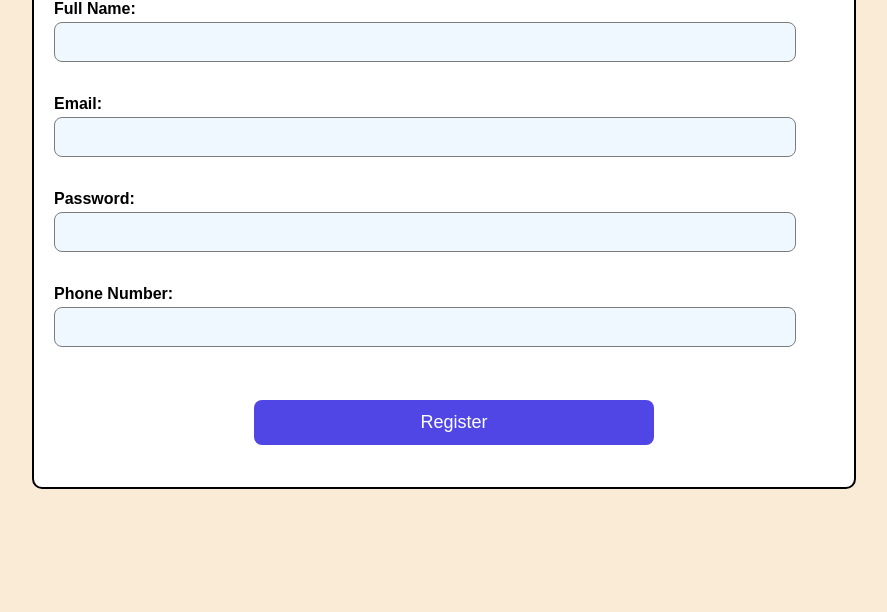
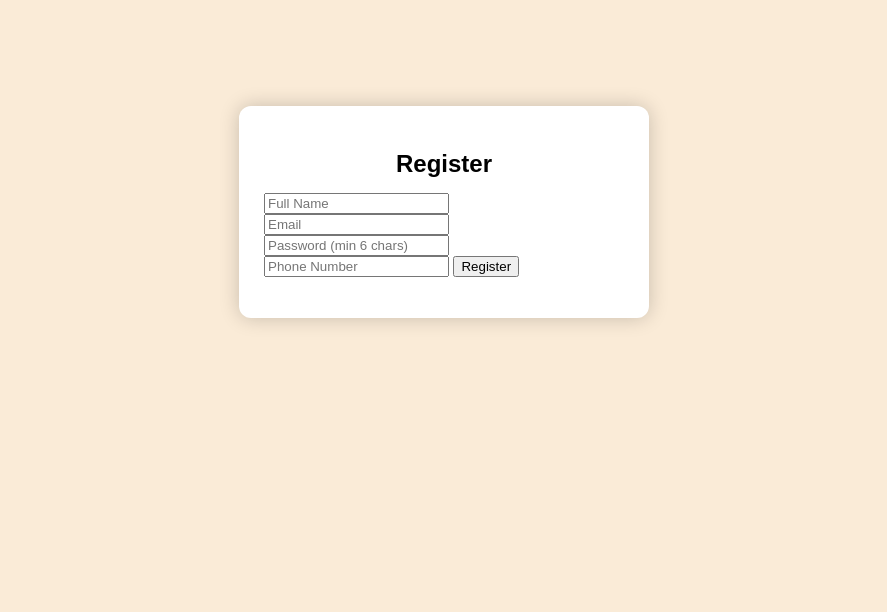
Before and after one commit to amanrajput1108/internship-task, a plain HTML site: page task 3/index.html in a window 1280 px wide. Shown: the part 188-800 px from the top of the page, without its empty margins (196-1083 px from the left). Drawn offline with Linux system fonts and the light colour scheme.

Commit message:
Update registration form layout and labels

```diff
--- a/task 3/index.html
+++ b/task 3/index.html
@@ -1,36 +1,28 @@
 <!DOCTYPE html>
 <html lang="en">
+
 <head>
     <meta charset="UTF-8">
     <meta name="viewport" content="width=device-width, initial-scale=1.0">
-    <title>Registration Form</title>
+    <title>User Registration</title>
     <link rel="stylesheet" href="style.css">
+
 </head>
+
 <body>
-    <div class="form">
-    <h2>Registration Form</h2>
 
-    <form id="registerForm">
+<div class="container">
+    <h2>Register</h2>
 
-        <label>Full Name:</label><br>
-        <input type="text" id="fullname" name="fullname" required><br><br>
+    <input type="text" id="name" placeholder="Full Name" required>
+    <input type="email" id="email" placeholder="Email" required>
+    <input type="password" id="password" placeholder="Password (min 6 chars)" minlength="6" required>
+    <input type="text" id="phone" placeholder="Phone Number" required>
 
-        <label>Email:</label><br>
-        <input type="email" id="email" required><br><br>
+    <button onclick="registerUser()">Register</button>
 
-        <label>Password:</label><br>
-        <input type="password" id="password" required><br><br>
-
-        <label>Phone Number:</label><br>
-        <input type="number" id="phone" required><br><br>
-
-        <button type="submit">Register</button>
-
-    </form>
-    </div>
-
-
-    <script src="script.js"></script>
-
+    <p class="msg" id="msg"></p>
+</div>
+<script src="script.js"></script>
 </body>
 </html>
```
